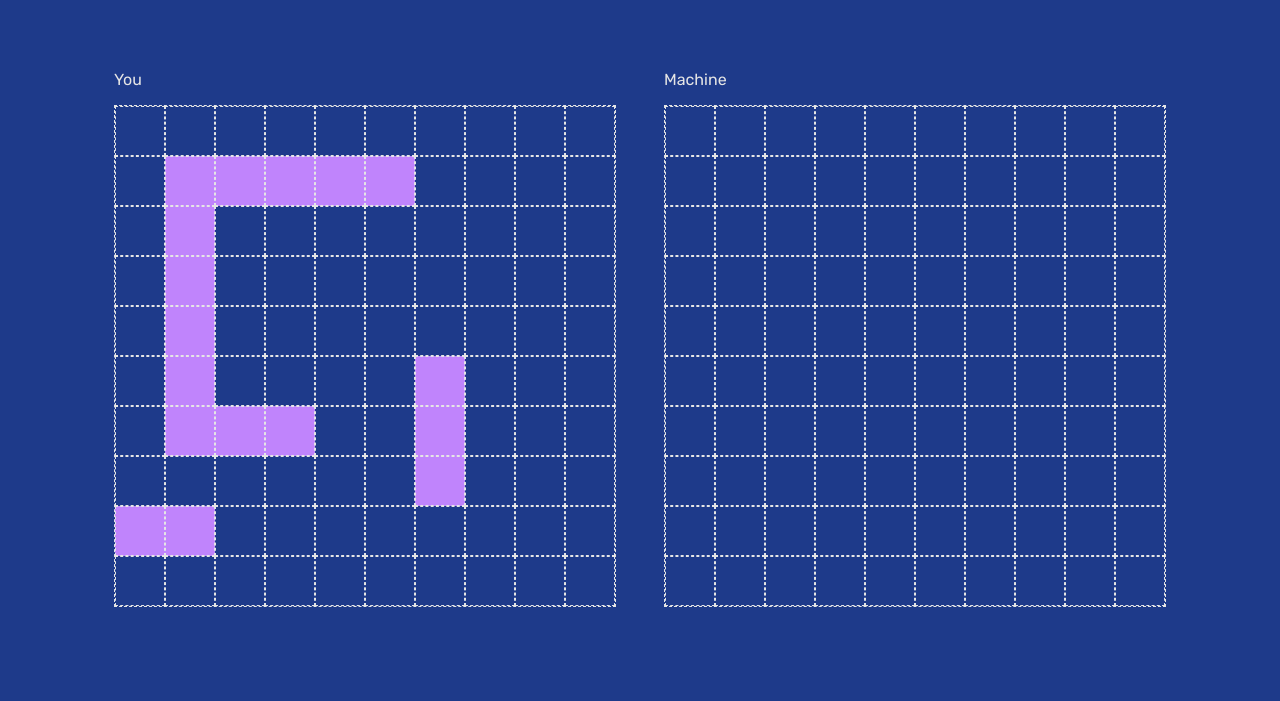
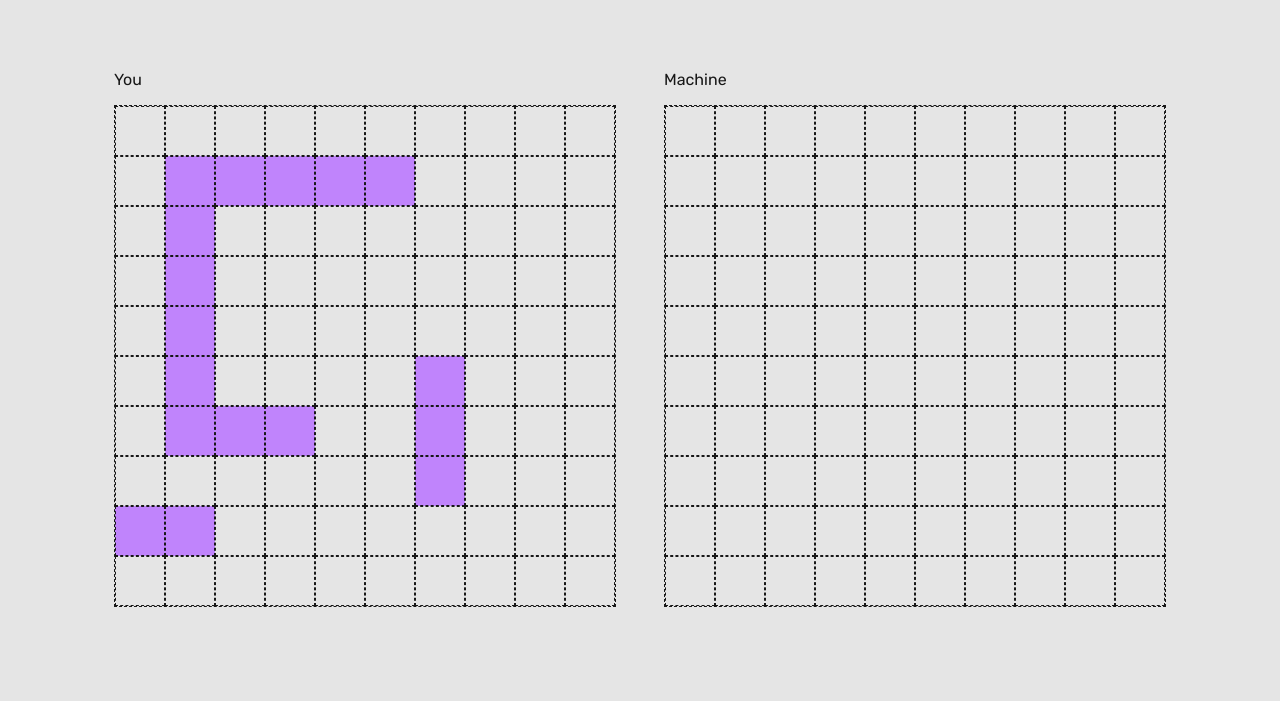
Before and after one commit to shonebinu/battleship, a website built with webpack: page src/index.html in a window 1280 px wide. Shown: the part 99-800 px from the top of the page. Built offline with nearby package versions, Linux system fonts and the light colour scheme.

Commit message:
change colors

```diff
--- a/src/game.js
+++ b/src/game.js
@@ -93,15 +93,14 @@ class Game {
     const gameboard = player.getGameboard();
 
     boxes.forEach((box) => {
-      box.addEventListener("click", () => {
-        if (this.lastPlayer !== player) return;
+      const boxClass = box.getAttribute("class")?.split(" ") ?? [];
+      if (boxClass && !boxClass.includes("hit") && !boxClass.includes("miss")) {
+        box.addEventListener("click", () => {
+          if (this.lastPlayer !== player) return;
 
-        const boxClass = box.getAttribute("class");
-        if (boxClass && boxClass !== "ship") {
-          window.alert("This block has been already targeted once.");
-        }
-        this.handleAttack(box, gameboard, player);
-      });
+          this.handleAttack(box, gameboard, player);
+        });
+      }
     });
   }
 
--- a/src/styles.css
+++ b/src/styles.css
@@ -1,8 +1,8 @@
 @import url("https://fonts.googleapis.com/css2?family=Rubik:ital,wght@0,300..900;1,300..900&display=swap");
 
 :root {
-  --bg: #1e3a8a;
-  --fg: #e5e5e5;
+  --bg: #e5e5e5;
+  --fg: #171717;
   --ship-color: #c084fc;
   --hit-color: #059669;
   --miss-color: #ef4444;
```
Also changed, not shown: dist/index.bundle.js (added), dist/index.html (added), 1 other file.
